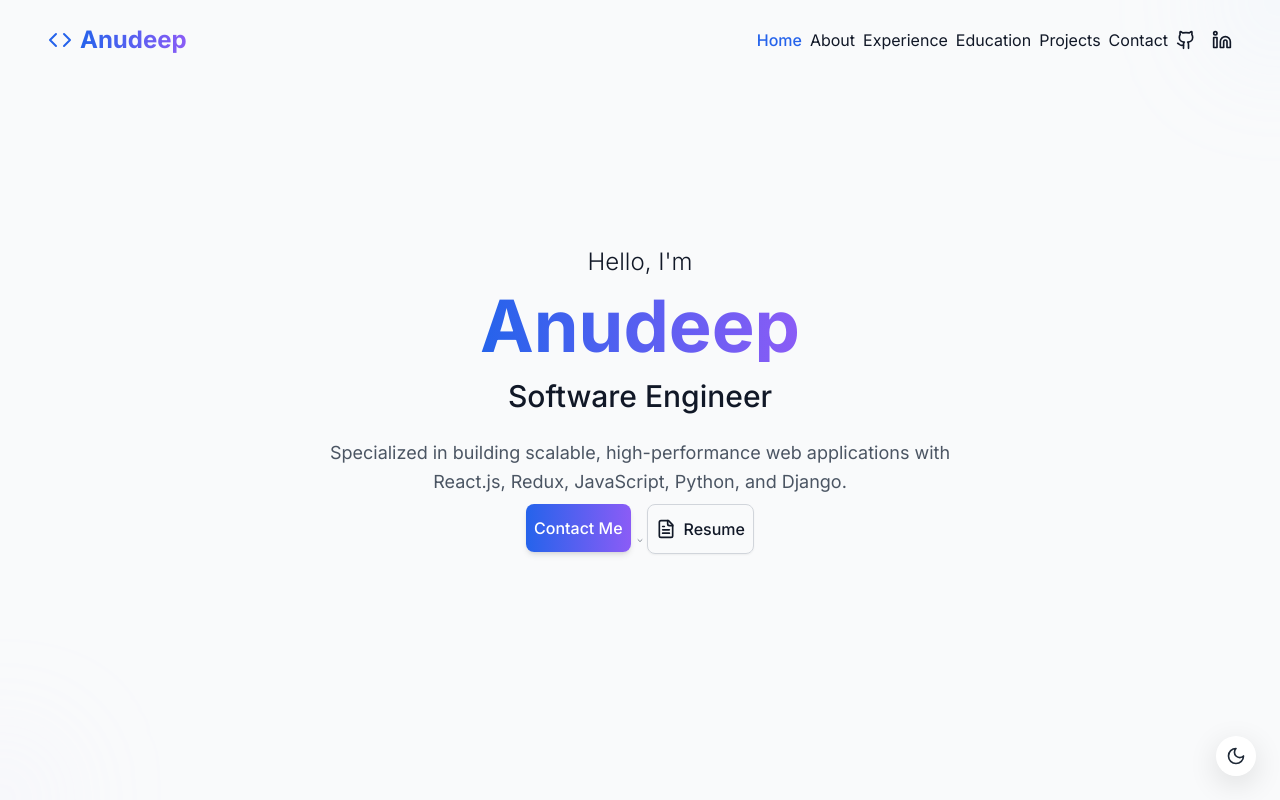
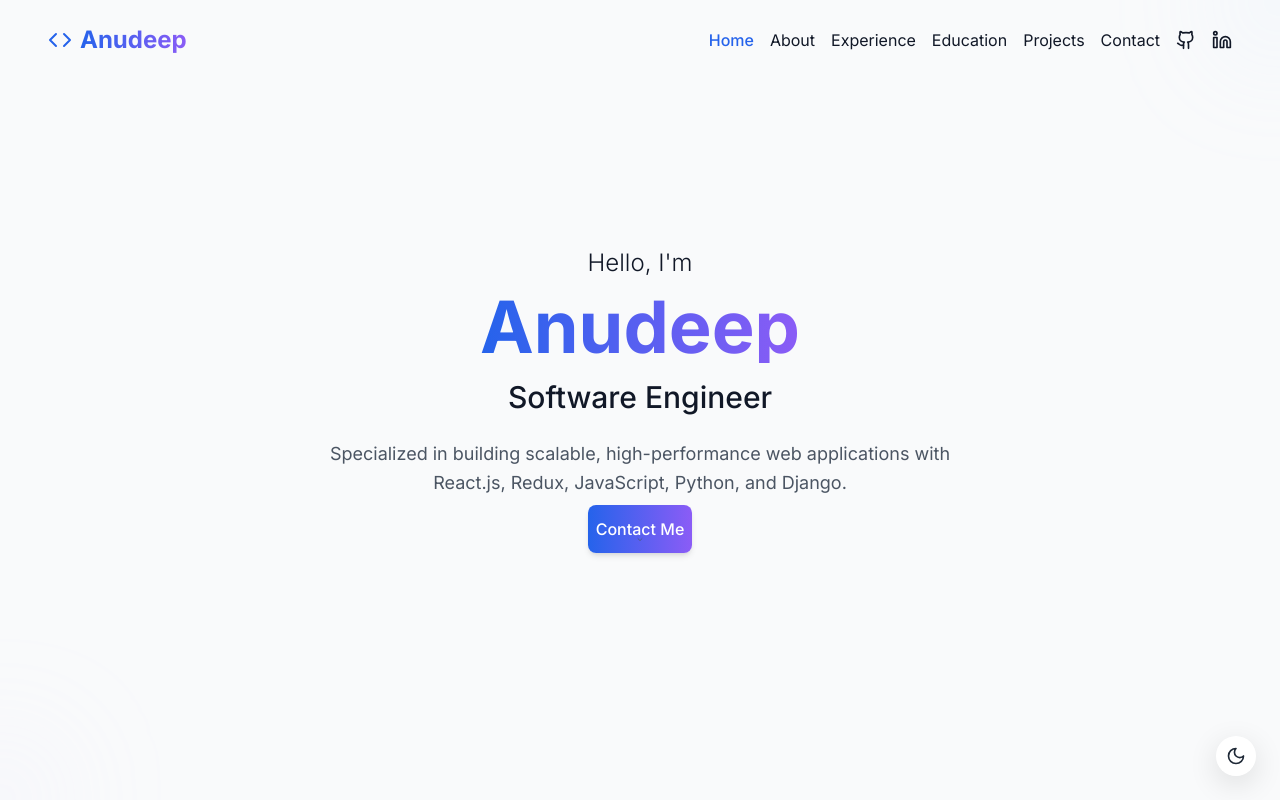
Before and after one commit to Anudepp/portfolio, a React (Vite) app: page / in a window 1280 px wide. Shown: the top 800 px of the page. Built offline with nearby package versions, Linux system fonts and the light colour scheme.

Commit message:
Navbar menu alignment

```diff
--- a/src/components/Navbar.tsx
+++ b/src/components/Navbar.tsx
@@ -55,7 +55,7 @@ const Navbar = () => {
         </Link>
 
         {/* Desktop Navigation */}
-        <nav className="hidden md:flex items-center space-x-8">
+        <nav className="hidden md:flex items-center space-x-16">
           {navItems.map((item) => (
   <Link
     key={item.name}
@@ -65,9 +65,12 @@ const Navbar = () => {
     offset={item.offset}
     duration={500}
     activeClass="text-primary-600 dark:text-primary-400 font-medium"
-              className="hover:text-primary-600 dark:hover:text-primary-400 transition-colors relative py-2 cursor-pointer"
+    className="relative py-2 cursor-pointer transition-all group"
   >
+    <span className="group-hover:bg-gradient-to-r from-primary-600 to-secondary-500 group-hover:text-transparent group-hover:bg-clip-text">
       {item.name}
+    </span>
+    <span className="absolute left-0 -bottom-1 w-0 h-0.5 bg-gradient-to-r from-primary-600 to-secondary-500 transition-all group-hover:w-full"></span>
   </Link>
 ))}
 
--- a/src/sections/Hero.tsx
+++ b/src/sections/Hero.tsx
@@ -79,16 +79,7 @@ const Hero = () => {
                 Contact Me
               </motion.button>
             </Link>
-            <motion.a
-              whileHover={{ scale: 1.05 }}
-              whileTap={{ scale: 0.95 }}
-              href="/resume.pdf"
-              className="px-8 py-3 border border-gray-300 dark:border-gray-700 rounded-lg shadow-sm font-medium flex items-center justify-center"
-              download
-            >
-              <FileText className="h-5 w-5 mr-2" />
-              Resume
-            </motion.a>
+
           </motion.div>
         </div>
 
```
Lines whose indentation alone changed are shown as unchanged.
